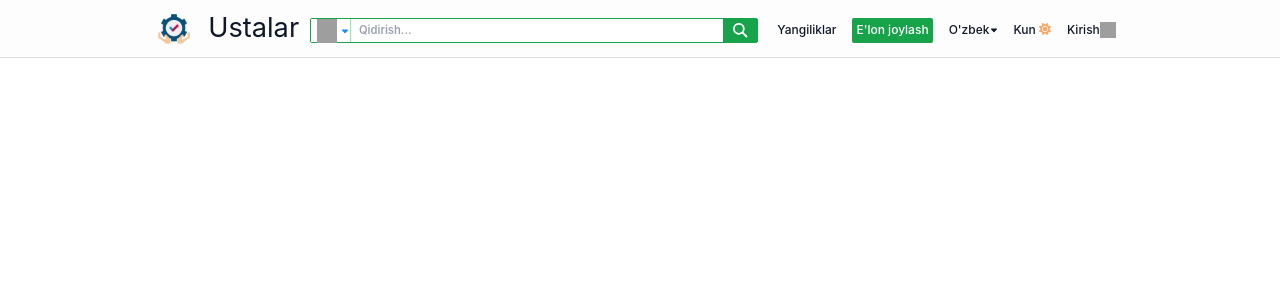
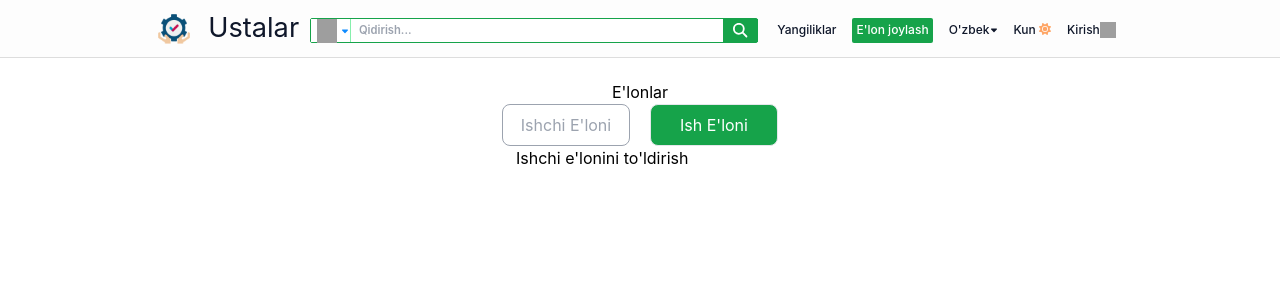
Before and after one commit to Bolibek/usta_uz, a React (Create React App) app: page /posts in a window 1280 px wide. Shown: the top 300 px of the page. Built offline with nearby package versions, Linux system fonts and the light colour scheme; grey boxes are pictures that could not be loaded.

Commit message:
Post Form page added

```diff
--- a/src/App.js
+++ b/src/App.js
@@ -3,6 +3,7 @@ import { Routes, Route } from "react-router-dom";
 import HomePage from "./pages/HomePage";
 import Navbar from "./components/Navbar";
 import SignInPage from "./pages/SignInPage/SignInPage";
+import PostsFormPage from "./pages/PostsFormPage"
 import "./App.css";
 
 function App() {
@@ -19,6 +20,7 @@ function App() {
 			<Routes>
 				<Route path="/" element={<HomePage />} />
 				<Route path="/signin" element={<SignInPage />} />
+				<Route path="/posts" element={<PostsFormPage />} />
 			</Routes>
 		</div>
 	);
--- a/src/components/Navbar.jsx
+++ b/src/components/Navbar.jsx
@@ -117,15 +117,15 @@ export default function Navbar({
 									<h2>Yangiliklar</h2>
 								</div>
 							</Link>
-							<Link to="/">
+							<Link to="/posts">
 								<div
 									className=" mt-1 p-1 border-b-[0.09rem] border-transparent mx-2 bg-green-600 text-white rounded-sm"
-									onMouseOver={displayPostFunc}
-									onMouseOut={hidePostFunc}
+									// onMouseOver={displayPostFunc}
+									// onMouseOut={hidePostFunc}
 								>
 									<h2>E'lon joylash</h2>
 								</div>
-								<div
+								{/* <div
 									className={`${displayPost} top-[7vh] right-[26%] py-2 border-b-[0.09rem] bg-white rounded-sm`}
 									onMouseOver={displayPostFunc}
 									onMouseOut={hidePostFunc}
@@ -136,7 +136,7 @@ export default function Navbar({
 									<div className=" mt-1 p-1 border-b-[0.09rem] border-transparent mx-2 hover:bg-green-200  rounded-sm">
 										Ishchi e'loni
 									</div>
-								</div>
+								</div> */}
 							</Link>
 
 							<Link to="/">
@@ -229,7 +229,7 @@ export default function Navbar({
 				</div>
 			</div>
 			<div
-				className={` ${displayTheme} right-[17%] top-[6.5vh] px-2 py-0.5 bg-[#000000a3] cursor-pointer text-white text-xs font-semibold rounded-sm`}
+				className={` ${displayTheme} right-[17%] top-[6.2vh] px-2 py-0.5 bg-[#000000a3] cursor-pointer text-white text-xs font-semibold rounded-sm`}
 				onMouseOver={displayThemeFunc}
 				onMouseOut={hideThemeFunc}
 			>
--- /dev/null
+++ b/src/components/Posts/EmployerPostForm.jsx
@@ -0,0 +1,11 @@
+import React from 'react'
+
+export default function EmployerPostForm() {
+  return (
+    <div><h1>Ish e'lonini to'ldirish</h1>
+    <div>
+      <form action=""></form>
+    </div>
+    </div>
+  )
+}
--- /dev/null
+++ b/src/components/Posts/WorkerPostForm.jsx
@@ -0,0 +1,15 @@
+import React from "react";
+
+export default function WorkerPostForm() {
+	return (
+		<div>
+			<h1>Ishchi e'lonini to'ldirish</h1>
+			<div>
+				<form action="">
+          <label htmlFor=""></label>
+          <input type="text" />
+        </form>
+			</div>
+		</div>
+	);
+}
--- /dev/null
+++ b/src/pages/NewsPage.jsx
@@ -0,0 +1,7 @@
+import React from 'react'
+
+export default function NewsPage() {
+  return (
+    <div>NewsPage</div>
+  )
+}
--- /dev/null
+++ b/src/pages/PostsFormPage.jsx
@@ -0,0 +1,28 @@
+import { useState, useEffect } from "react";
+import EmployerPostForm from "../components/Posts/EmployerPostForm";
+import WorkerPostForm from "../components/Posts/WorkerPostForm";
+
+export default function PostsFormPage() {
+	const [isWorker, setIsWorker] = useState(true);
+  const buttonStyle = 'bg-green-600 text-white'
+	return (
+		<div className=" mt-[5rem] flex flex-col items-center">
+			<h1>E'lonlar</h1>
+			<div className=" flex flex-row ">
+				<button
+					className={` w-[10vw] mr-5 py-2 ${isWorker? "text-gray-400 border-gray-400" : buttonStyle} border-[.1rem]  rounded-lg`}
+					onClick={() => setIsWorker(true)}
+				>
+					Ishchi E'loni
+				</button>
+				<button
+					className={` w-[10vw] py-2 ${isWorker ? buttonStyle : "text-gray-400 border-gray-400"} border-[.1rem]  rounded-lg`}
+					onClick={() => setIsWorker(false)}
+				>
+					Ish E'loni
+				</button>
+			</div>
+			<div>{isWorker ? <WorkerPostForm /> : <EmployerPostForm />}</div>
+		</div>
+	);
+}
```
Also changed, not shown: src/components/SignUp.jsx (+25 -22 lines).
